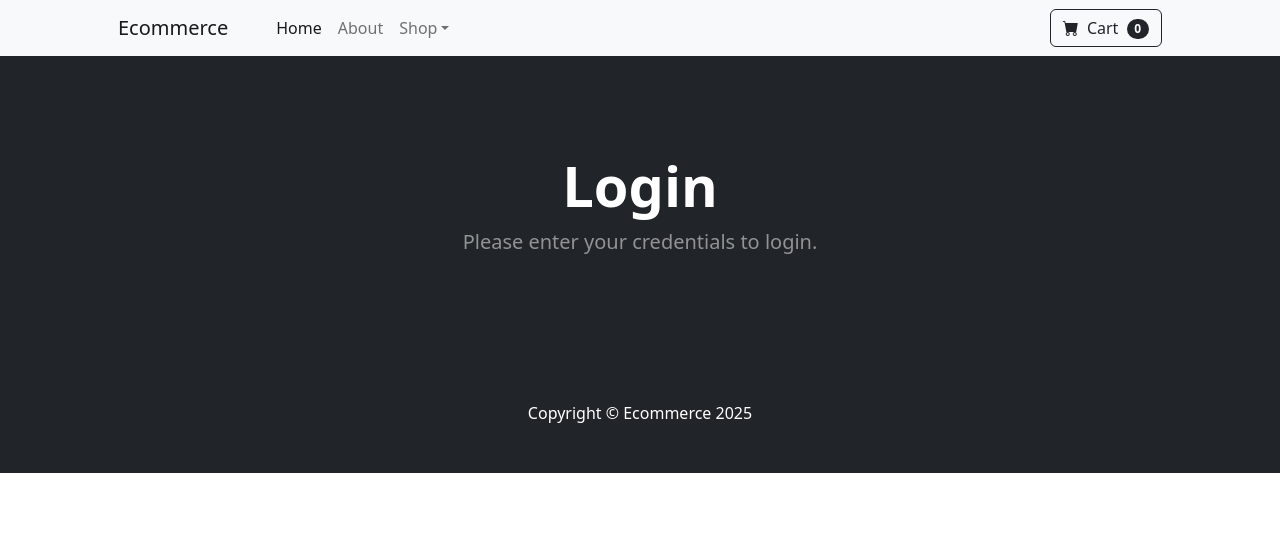
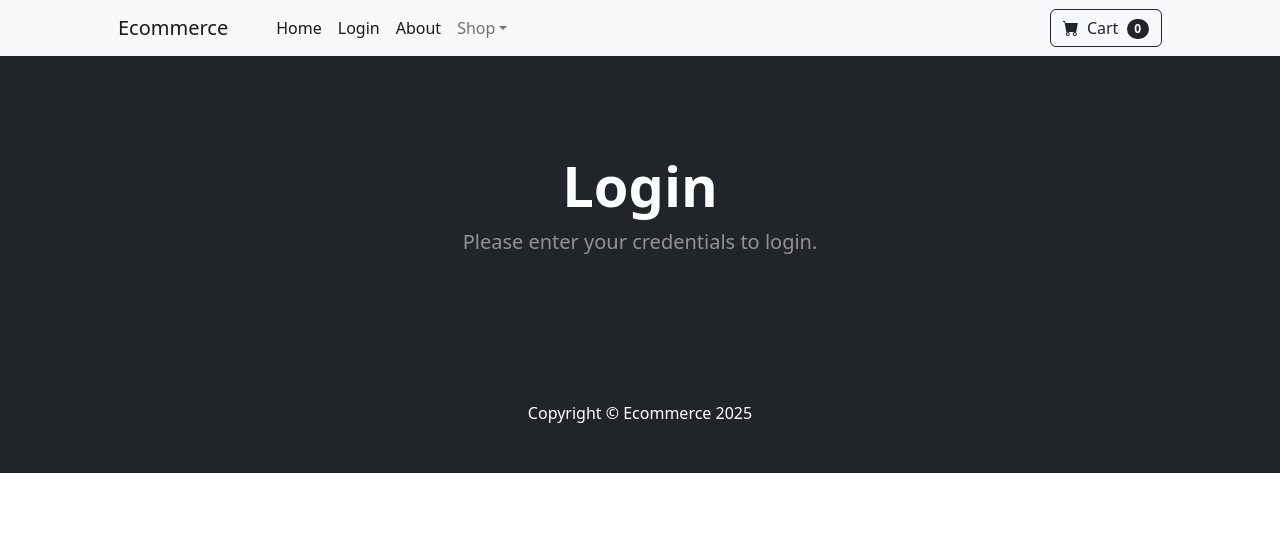
Before and after one commit to TharHtet236401/Ecommerce-App-with-Django, a Django app: page /login/ in a window 1280 px wide. Shown: the top 553 px of the page. Run offline with Django 5.2, Linux system fonts and the light colour scheme; some libraries are stand-ins or nearby versions.

Commit message:
login_logout login in nav

```diff
--- a/store/templates/login.html
+++ b/store/templates/login.html
@@ -11,5 +11,18 @@
     </div>
 </header>
 
+<div class="container">
+    <div class="row">
+        <center>
+            <div class="col-8">
+                <!-- <form method="post">
+                    {% csrf_token %}
+                    {{ form.as_p }}
+                    <button type="submit" class="btn btn-primary">Login</button>
+                </form> -->
+            </div>
+        </center>
+    </div>
+</div>
 
 {% endblock %}
--- a/store/templates/nav.html
+++ b/store/templates/nav.html
@@ -5,13 +5,18 @@
         <div class="collapse navbar-collapse" id="navbarSupportedContent">
             <ul class="navbar-nav me-auto mb-2 mb-lg-0 ms-lg-4">
                 <li class="nav-item"><a class="nav-link active" aria-current="page" href="{% url 'home' %}">Home</a></li>
-                <li class="nav-item"><a class="nav-link" href="{% url 'about' %}">About</a></li>
+                {% if user.is_authenticated %}
+                <li class="nav-item"><a class="nav-link active" aria-current="page" href="{% url 'logout' %}">Logout</a></li>
+                {% else %}
+                <li class="nav-item"><a class="nav-link active" aria-current="page" href="{% url 'login' %}">Login</a></li>
+                {% endif %}
+                <li class="nav-item"><a class="nav-link active" aria-current="page" href="{% url 'about' %}">About</a></li>
                 <li class="nav-item dropdown">
                     <a class="nav-link dropdown-toggle" id="navbarDropdown" href="#" role="button" data-bs-toggle="dropdown" aria-expanded="false">Shop</a>
                     <ul class="dropdown-menu" aria-labelledby="navbarDropdown">
                         <li><a class="dropdown-item" href="#!">All Products</a></li>
                         <li><hr class="dropdown-divider" /></li>
-                        <li><a class="dropdown-item" href="#!">Popular Items</a></li>
+                        <li><a class="dropdown-item" href="#!">Popular </a></li>
                         <li><a class="dropdown-item" href="#!">New Arrivals</a></li>
                     </ul>
                 </li>
--- a/store/views.py
+++ b/store/views.py
@@ -1,6 +1,8 @@
 from django.shortcuts import render,HttpResponse
 from django.http import HttpResponse
 from .models import Product
+from django.contrib.auth import authenticate,login,logout
+from django.contrib import messages
 # Create your views here.
 def home(request):
     products = Product.objects.all()
```
